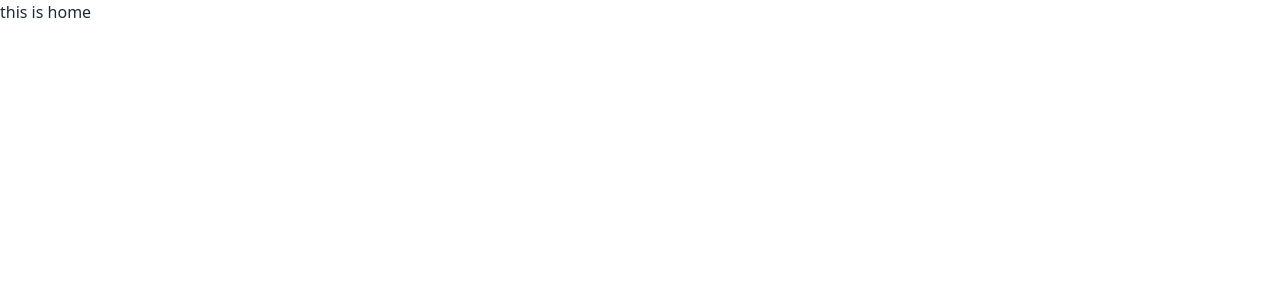
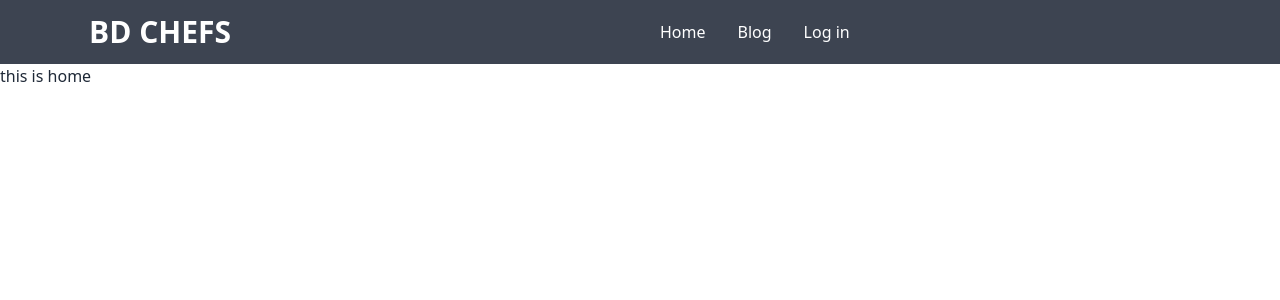
Before and after one commit to ArefinShaon/chef-client-side, a React (Vite) app: page / in a window 1280 px wide. Shown: the top 300 px of the page. Built offline with nearby package versions, Linux system fonts and the light colour scheme.

Commit message:
nav bar added

```diff
--- a/index.html
+++ b/index.html
@@ -2,9 +2,9 @@
 <html lang="en">
   <head>
     <meta charset="UTF-8" />
-    <link rel="icon" type="image/svg+xml" href="/vite.svg" />
+    <link rel="icon" type="image/svg+xml" href="/public/bd-chef.png" />
     <meta name="viewport" content="width=device-width, initial-scale=1.0" />
-    <title>Vite + React</title>
+    <title>BD Chefs</title>
   </head>
   <body>
     <div id="root"></div>
--- a/src/assets/layout/Main.jsx
+++ b/src/components/Layout/Main.jsx
@@ -1,9 +1,11 @@
 import React from 'react';
 import { Outlet } from 'react-router-dom';
+import Navbar from '../Navbar/Navbar';
 
 const Main = () => {
     return (
         <div>
+            <Navbar></Navbar>
             <Outlet></Outlet>
         </div>
     );
--- /dev/null
+++ b/src/components/Navbar/Navbar.jsx
@@ -0,0 +1,62 @@
+import React from "react";
+import { Link } from "react-router-dom";
+
+
+const Navbar = () => {
+  return (
+    <div className="container">
+      <div className="navbar bg-neutral text-neutral-content">
+        <div className="navbar-start">
+          <div className="dropdown">
+            <label tabIndex={0} className="btn btn-ghost lg:hidden">
+              <svg
+                xmlns="http://www.w3.org/2000/svg"
+                className="h-5 w-5"
+                fill="none"
+                viewBox="0 0 24 24"
+                stroke="currentColor"
+              >
+                <path
+                  strokeLinecap="round"
+                  strokeLinejoin="round"
+                  strokeWidth="2"
+                  d="M4 6h16M4 12h8m-8 6h16"
+                />
+              </svg>
+            </label>
+            <ul
+              tabIndex={0}
+              className="menu menu-compact dropdown-content mt-3 p-2 shadow bg-neutral text-neutral-content rounded-box w-52"
+            >
+              <li>
+              <Link to="/">Home</Link>
+              </li>
+              <li>
+              <Link to="/blog">Blog</Link>
+              </li>
+              <li>
+              <Link to="/login">Log in</Link>
+              </li>
+            </ul>
+          </div>
+          <a className="btn btn-ghost normal-case text-3xl lg:pl-20 ps-8">BD CHEFS</a>
+        </div>
+        <div className="navbar-center hidden lg:flex">
+          <ul className="menu menu-horizontal px-1">
+          <li>
+              <Link to="/">Home</Link>
+              </li>
+              <li>
+              <Link to="/blog">Blog</Link>
+              </li>
+              <li>
+              <Link to="/login">Log in</Link>
+              </li>
+          </ul>
+        </div>
+      </div>
+    </div>
+  );
+};
+
+export default Navbar;
--- a/src/main.jsx
+++ b/src/main.jsx
@@ -6,8 +6,8 @@
   createBrowserRouter,
   RouterProvider,
 } from "react-router-dom";
-import Main from './assets/layout/Main.jsx';
 import Home from './components/home/Home.jsx';
+import Main from './components/Layout/Main.jsx';
 
 const router = createBrowserRouter([
   {
```
Also changed, not shown: public/bd-chef.png (added), src/firebase/firebase.config.js (renamed from src/firebase.config.js).
